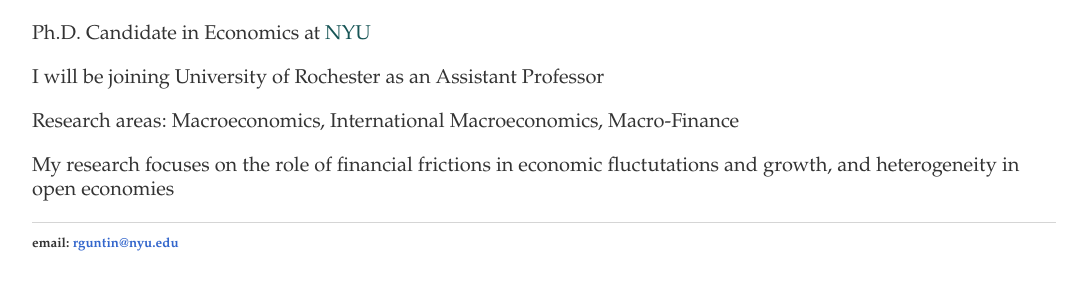
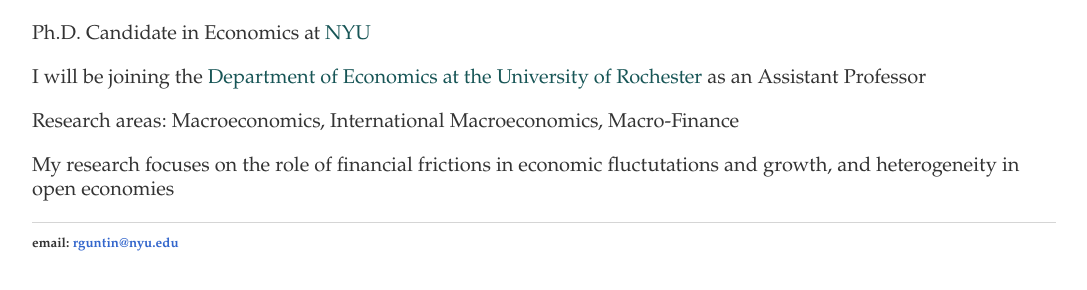
Before and after one commit to rafaguntin/rafaguntin.github.io, a Jekyll site: the page built from index.html, in a window 1280 px wide, cut to the strip 519-809 px from the top of the page. Shown: the whole strip, without its empty margins (96-1183 px from the left). Built offline with Jekyll 4.4.1, drawn with Linux system fonts in a browser that asks for light colours.

Commit message:
Update index.html

```diff
--- a/index.html
+++ b/index.html
@@ -7,7 +7,7 @@
 			<h1> Rafael Guntin </h1>
 			<img src="images/photo_1b.JPG" class="inline"/ width="322" height="343"> <small>
 			<p> Ph.D. Candidate in Economics at <a style="color:#175556" href="https://as.nyu.edu/econ.html" target="_blank">NYU</a> </p>
-		        <p> I will be joining University of Rochester as an Assistant Professor </p>
+		        <p> I will be joining the <a style="color:#175556" href="http://www.sas.rochester.edu/eco/index.html" target="_blank">Department of Economics at the University of Rochester</a> as an Assistant Professor </p>
 			<p> Research areas: Macroeconomics, International Macroeconomics, Macro-Finance</p>
 			<p> My research focuses on the role of financial frictions in economic fluctutations and growth, and heterogeneity in open economies</p>
 
```
